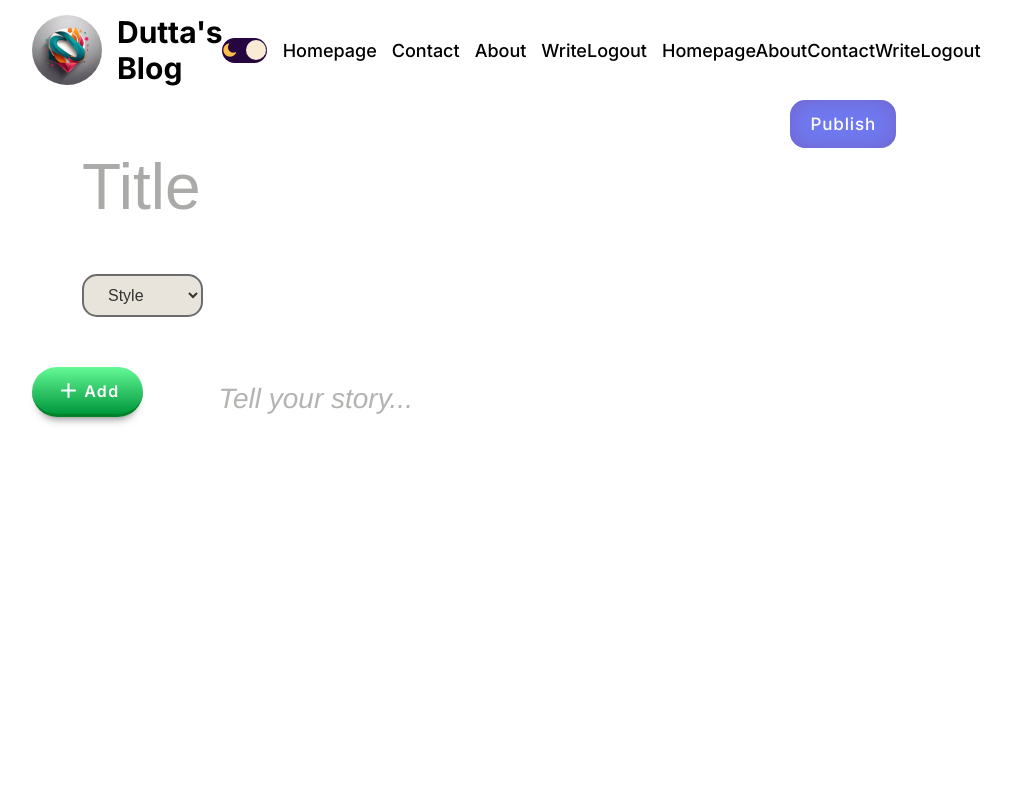
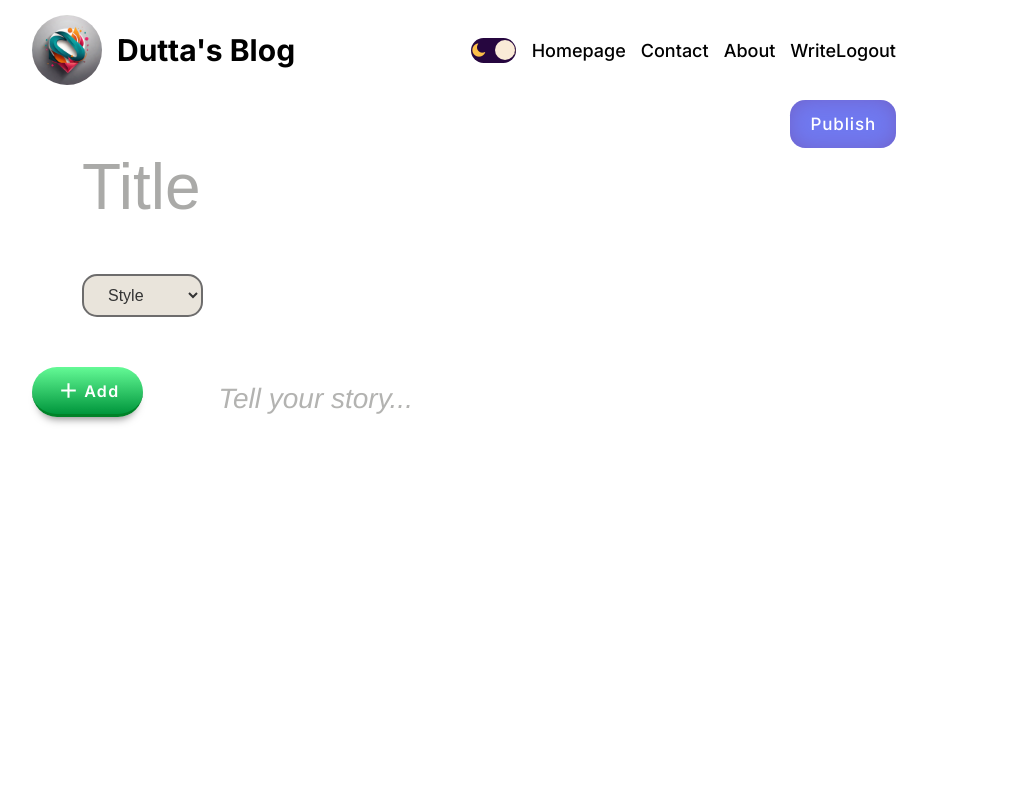
Before and after one commit to Pradipta7171/My-BlogSite, a Next.js app: page /write in a window 1280 px wide. Shown: the top 800 px of the page, without its empty margins (176-1187 px from the left). Built offline with nearby package versions, Linux system fonts and the light colour scheme; no server answers; sample sign-in values are in the browser's storage.

Commit message:
Update authLinks.module.css

```diff
--- a/src/components/authLinks/authLinks.module.css
+++ b/src/components/authLinks/authLinks.module.css
@@ -1,4 +1,4 @@
-.link{
+.link {
   cursor: pointer;
 }
 
@@ -6,34 +6,64 @@
   transform: translateY(0.125rem);
 }
 
-.burger{
+.burger {
   width: 20px;
   height: 16px;
+  display: flex;
   flex-direction: column;
   justify-content: space-between;
   cursor: pointer;
   display: none;
+  position: relative;
+  z-index: 1100; /* Ensure the burger is on top */
 }
 
 .line {
   width: 100%;
   height: 2px;
-    background-color: var(--textColor);
+  background-color: #849199;
+  transition: transform 0.3s ease-in-out, opacity 0.3s ease-in-out;
 }
 
-.resposiveMenu{
-  position: absolute;
-  top: 100px;
+.lineOpen:nth-child(1) {
+  transform: rotate(45deg) translate(5px, 5px);
+}
+
+.lineOpen:nth-child(2) {
+  opacity: 0;
+}
+
+.lineOpen:nth-child(3) {
+  transform: rotate(-45deg) translate(5px, -5px);
+}
+
+.responsiveMenu {
+  position: fixed;
+  top: 0;
   left: 0;
-  background-color: var(--bg);
+  width: 100%;
   height: 100%;
-  width: 100%;
+  background: rgba(0, 0, 0, 0.9); /* Blackish blur effect */
   display: flex;
   flex-direction: column;
   align-items: center;
   justify-content: center;
-  gap: 50px;
-  font-size: 35px;
+  gap: 30px;
+  font-size: 24px;
+  z-index: 1000;
+  overflow: hidden; /* Prevent scrolling */
+  transform: translateX(-100%); /* Start off-screen */
+  transition: transform 0.3s ease-in-out; /* Slide-in effect */
+}
+
+.responsiveMenu.open {
+  transform: translateX(0); /* Slide-in when open */
+}
+
+.responsiveLink {
+  color: #ddd;
+  text-decoration: none;
+  font-size: 18px;
 }
 
 @media screen and (max-width: 650px) {
@@ -41,8 +71,7 @@
     display: flex;
   }
 
-
-  .link{
+  .link {
     display: none;
   }
 }
```
Lines whose indentation alone changed are shown as unchanged.
